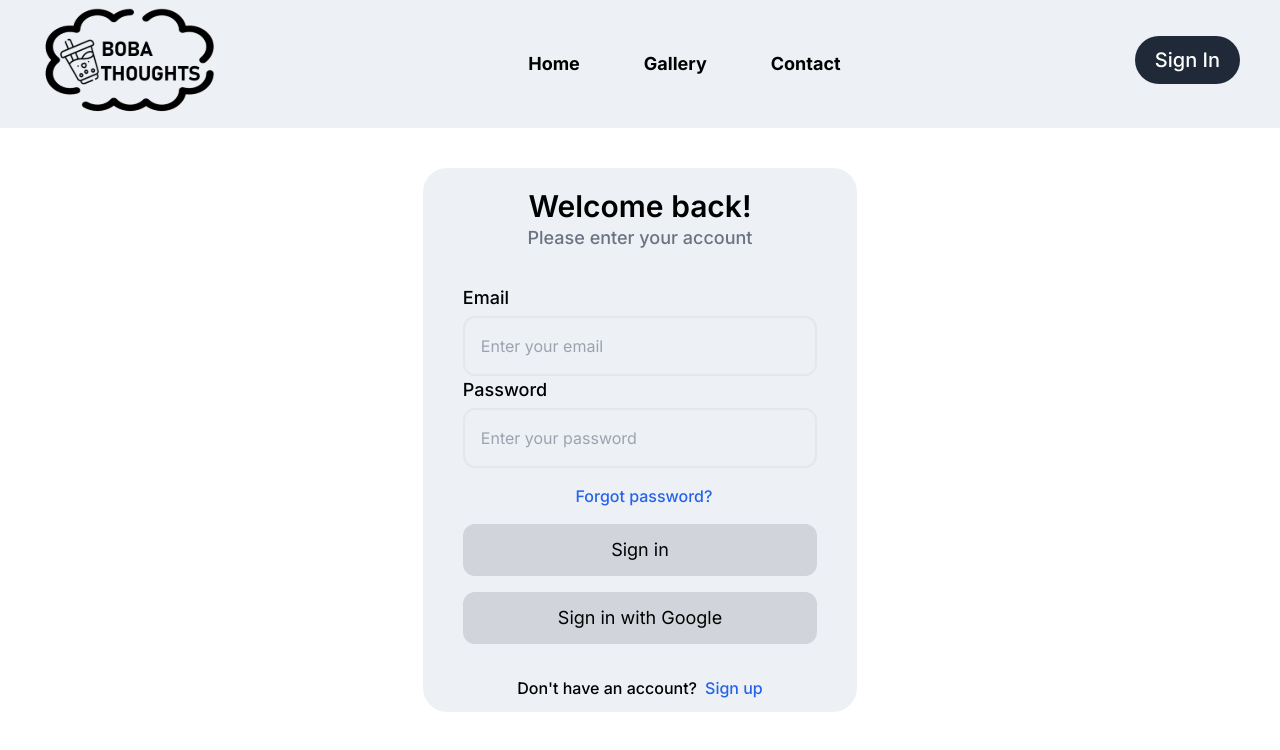
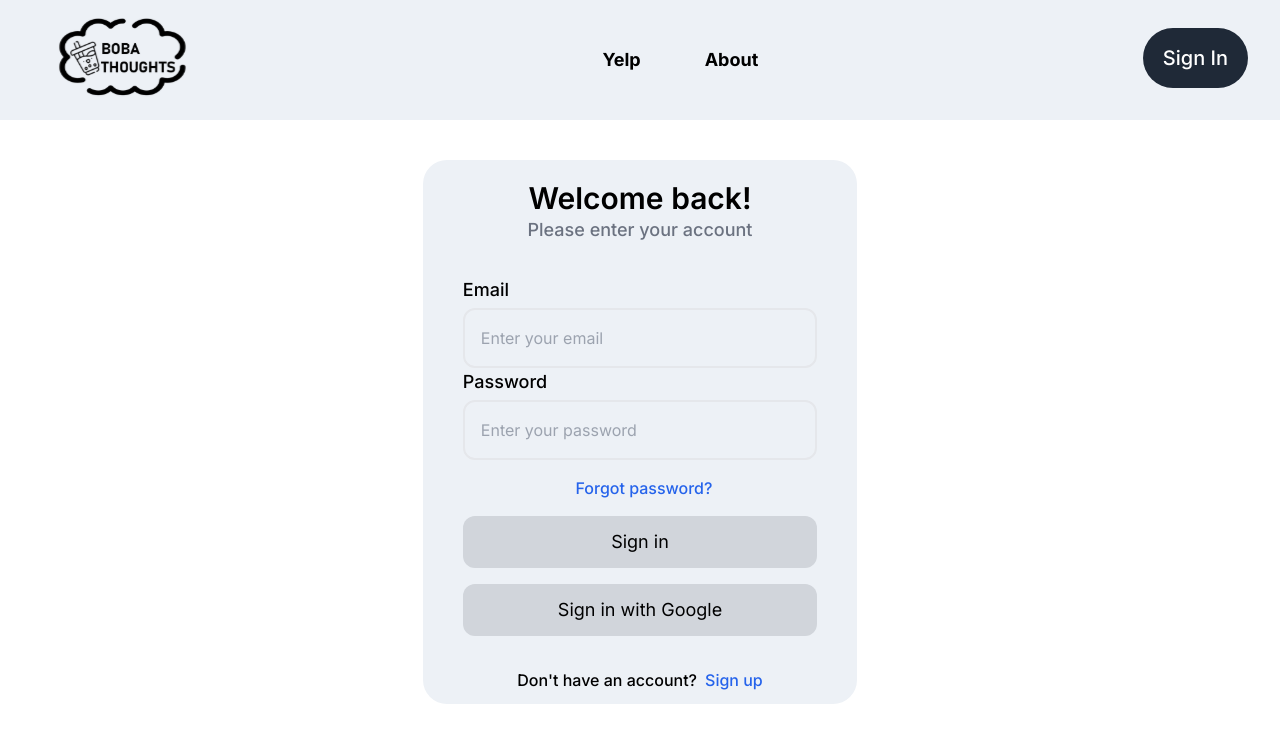
Before and after one commit to stormyy00/BobaThoughts, a Next.js app: page /signin in a window 1280 px wide. Shown: the top 750 px of the page. Built offline with nearby package versions, Linux system fonts and the light colour scheme; no server answers.

Commit message:
clean up

```diff
--- a/src/app/layout.js
+++ b/src/app/layout.js
@@ -2,6 +2,7 @@ import React from "react";
 import { Inter } from "next/font/google"; // Import the Inter font
 import "./globals.css"; // Import global styles
 import { AuthContextProvider } from "../context/AuthContext";
+import Navigation from "@/components/Navigation";
 
 const inter = Inter({ subsets: ["latin"] }); // Initialize Inter font
 
@@ -22,7 +23,10 @@ export default function RootLayout({ children }) {
         ></script>
       </head>
       <body className={inter.className}>
-        <AuthContextProvider>{children}</AuthContextProvider>
+        <AuthContextProvider>
+          <Navigation />
+          {children}
+        </AuthContextProvider>
       </body>
     </html>
   );
--- /dev/null
+++ b/src/components/Button.jsx
@@ -0,0 +1,12 @@
+import Link from "next/link";
+const Button = ({ text, path }) => {
+  return (
+    <Link
+      href={path}
+      className="text-white bg-gray-800 font-medium rounded-full text-xl px-5 py-4 me-0 mb-1 mr-0 h-15"
+    >
+      {text}
+    </Link>
+  );
+};
+export default Button;
--- a/src/components/Header.jsx
+++ b/src/components/Header.jsx
@@ -5,7 +5,7 @@ import Navigation from "@/components/Navigation";
 const Header = () => {
   return (
     <section>
-      <Navigation /> {/* Include the NavigationBar component */}
+      {/* <Navigation /> Include the NavigationBar component */}
     </section>
   );
 };
--- a/src/components/Navigation.jsx
+++ b/src/components/Navigation.jsx
@@ -1,10 +1,12 @@
-import React, { useEffect } from "react";
+"use client";
+import { useEffect } from "react";
 import "../styles/nav.css";
 import Link from "next/link";
 import Image from "next/image";
 import Logo from "../../public/logo.svg";
 import DefaultUserImg from "../../public/user-icon.svg";
 import { UserAuth } from "../context/AuthContext";
+import Button from "./Button";
 
 const Navigation = () => {
   const { user, logOut } = UserAuth();
@@ -25,21 +27,21 @@ const Navigation = () => {
   }, [user]);
 
   return (
-    <header className="flex justify-between items-center py-x px-8 text-center bg-[#edf1f6]">
+    <header className="flex h-[15vh] justify-between items-center py-x px-8 text-center bg-[#edf1f6]">
       {/* need to make a map here */}
       <Link href="/">
-        <Image src={Logo} alt="Logo" className="z-0 m-2" />
+        <Image src={Logo} alt="Logo" className="scale-75" />
       </Link>
 
       <div>
-        <Link href="/" className="px-8 font-bold text-lg">
+        {/* <Link href="/" className="px-8 font-bold text-lg">
           Home
-        </Link>
-        <Link href="/gallery" className="px-8 font-bold text-lg">
-          Gallery
+        </Link> */}
+        <Link href="/yelp" className="px-8 font-bold text-lg">
+          Yelp
         </Link>
         <Link href="/contact" className="px-8 font-bold text-lg">
-          Contact
+          About
         </Link>
       </div>
 
@@ -59,15 +61,17 @@ const Navigation = () => {
           </button>
         </div>
       ) : (
-        <Link
-          href="/signin"
-          className="place-self-center text-white bg-gray-800 font-medium rounded-full text-xl px-5 py-2.5 me-2 mb-2 mr-2 h-full"
-        >
-          Sign In
-        </Link>
+        <Button text="Sign In" path="/signin" />
       )}
     </header>
   );
 };
 
 export default Navigation;
+
+// <Link
+//   href="/signin"
+//   className="place-self-center text-white bg-gray-800 font-medium rounded-full text-xl px-5 py-1.5 me-5 mb-2 mr-2 h-full"
+// >
+//   Sign In
+// </Link>
--- a/src/components/Yelp.jsx
+++ b/src/components/Yelp.jsx
@@ -44,7 +44,7 @@ const YelpSearch = () => {
 
   return (
     <div className="flex flex-col justify center w-full text-black">
-      <div className="flex flex-col items-center  bg-blue-300">
+      <div className="flex flex-col items-center bg-blue-300 ">
         <input
           type="text"
           placeholder="Enter business name"
```
